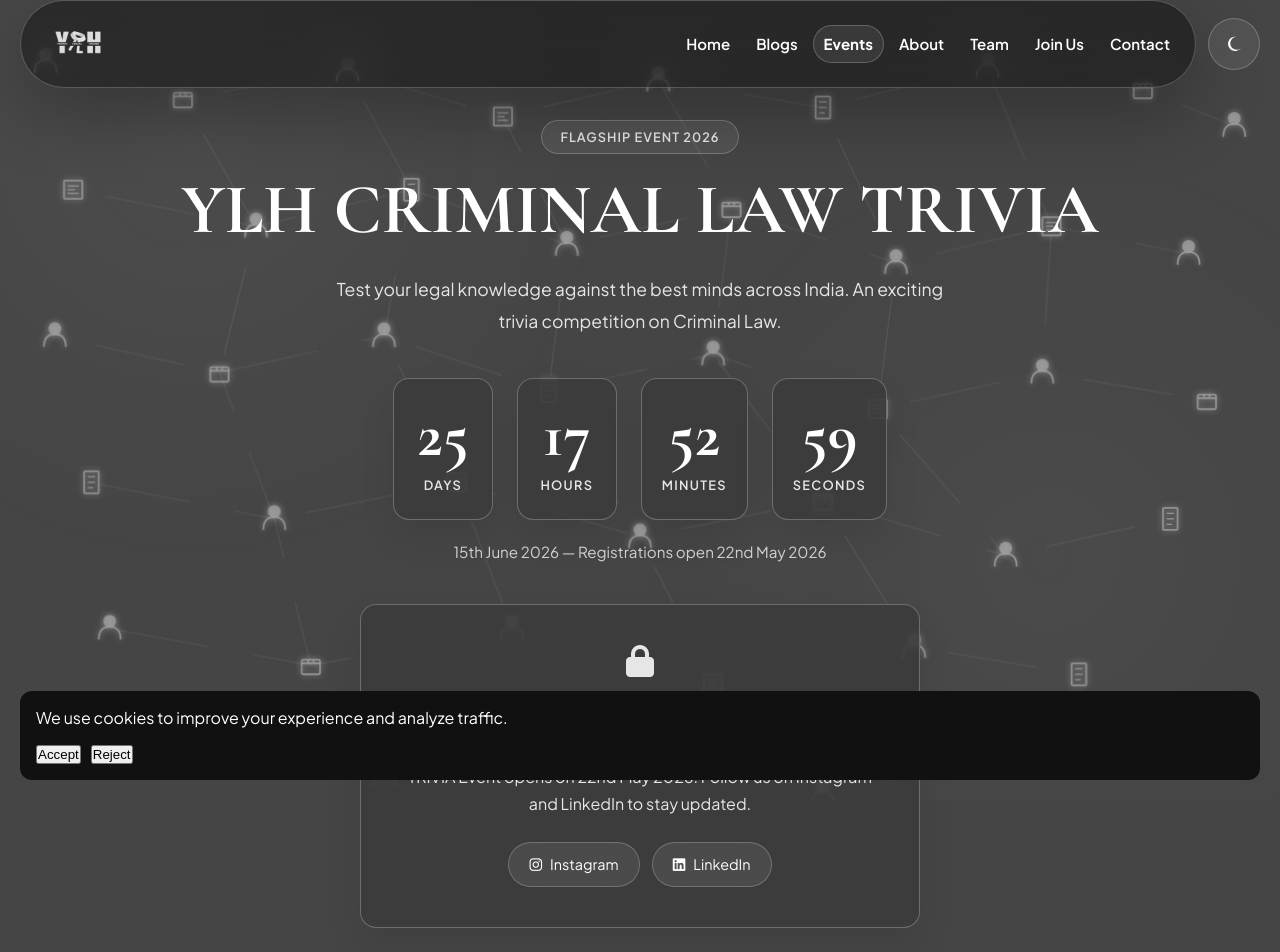
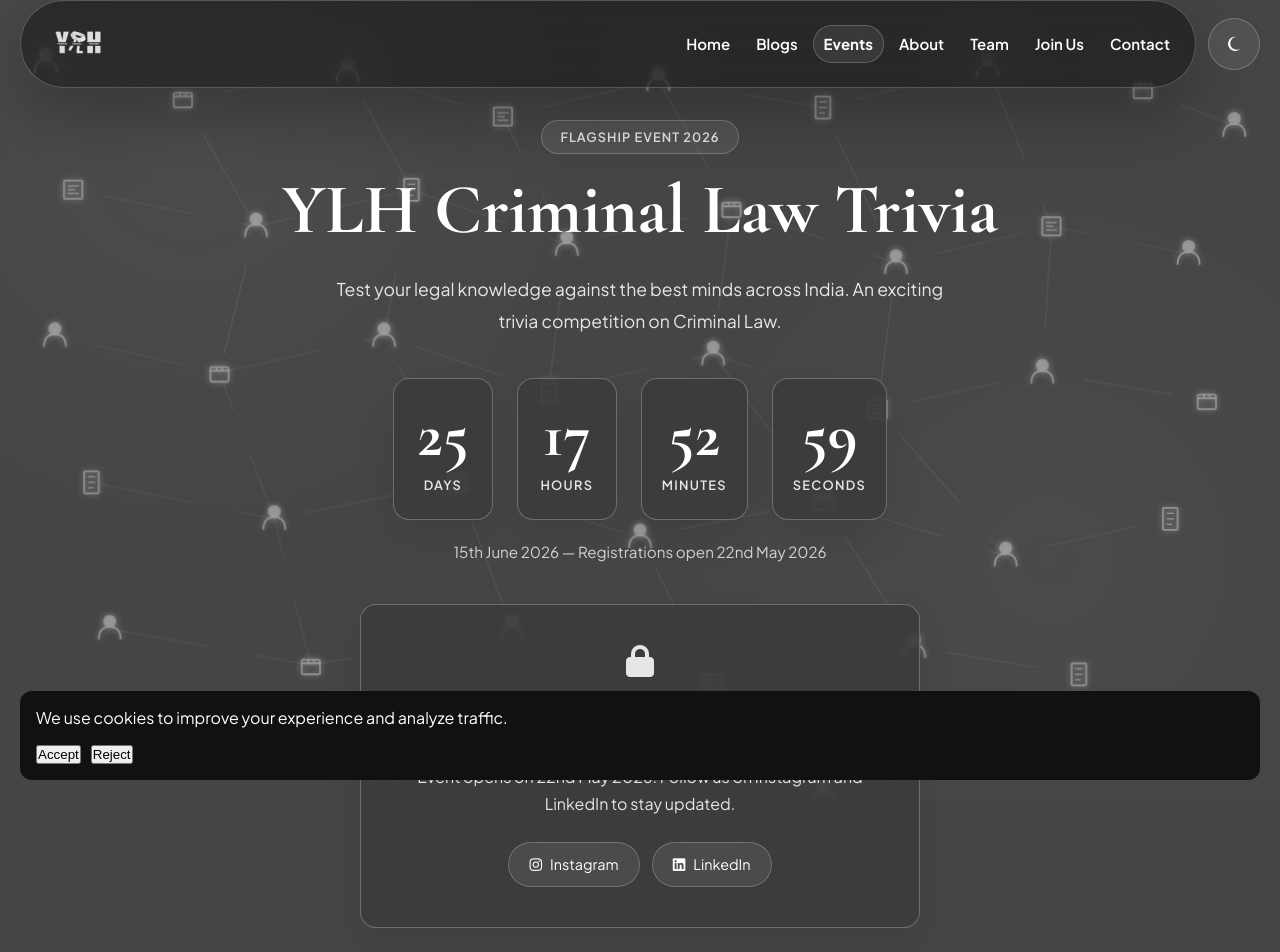
Before and after one commit to TejTalin/young-legal-house, a Next.js app: page /events in a window 1280 px wide. Shown: the top 952 px of the page. Built offline with nearby package versions, Linux system fonts and the light colour scheme.

Commit message:
Correct capitalization in event descriptions

```diff
--- a/app/events/page.jsx
+++ b/app/events/page.jsx
@@ -83,7 +83,7 @@ function RegistrationForm() {
         amount: 15000, // ₹150 in paise
         currency: 'INR',
         name: 'Young Legal House',
-        description: 'YLH CRIMINAL LAW TRIVIA — Trivia Registration',
+        description: 'YLH Criminal Law Trivia — Trivia Registration',
         order_id: orderData.orderId,
         prefill: {
           name: form.name,
@@ -136,7 +136,7 @@ function RegistrationForm() {
           Registrations Open on 22nd May
         </h3>
         <p style={{ color: 'var(--grey-text)', lineHeight: '1.7' }}>
-          Mark your calendar! Registration for the YLH CRIMINAL LAW TRIVIA Event opens on 22nd May 2026.
+          Mark your calendar! Registration for the YLH Criminal Law Trivia Event opens on 22nd May 2026.
           Follow us on Instagram and LinkedIn to stay updated.
         </p>
         <div style={{ display: 'flex', gap: '12px', justifyContent: 'center', marginTop: '24px' }}>
@@ -159,7 +159,7 @@ function RegistrationForm() {
           You&apos;re Registered!
         </h3>
         <p style={{ color: 'var(--grey-text)', lineHeight: '1.7' }}>
-          Welcome to the YLH CRIMINAL LAW TRIVIA! A confirmation email has been sent to <strong>{form.email}</strong>.
+          Welcome to the YLH Criminal Law Trivia! A confirmation email has been sent to <strong>{form.email}</strong>.
           See you on 15th June 2026!
         </p>
       </div>
@@ -242,7 +242,7 @@ export default function EventsPage() {
         <div style={{ display: 'inline-block', background: 'var(--glass-bg)', border: '1px solid var(--glass-border)', borderRadius: '999px', padding: '6px 18px', fontSize: '0.8rem', fontWeight: 600, letterSpacing: '0.08em', textTransform: 'uppercase', marginBottom: '20px', color: 'var(--grey-text)' }}>
           Flagship Event 2026
         </div>
-        <h1 className="section-title">YLH CRIMINAL LAW TRIVIA</h1>
+        <h1 className="section-title">YLH Criminal Law Trivia</h1>
         <p style={{ color: 'var(--grey-text)', fontSize: '1.1rem', lineHeight: '1.8', maxWidth: '640px', margin: '0 auto' }}>
           Test your legal knowledge against the best minds across India. An exciting trivia competition
           on Criminal Law.
```
